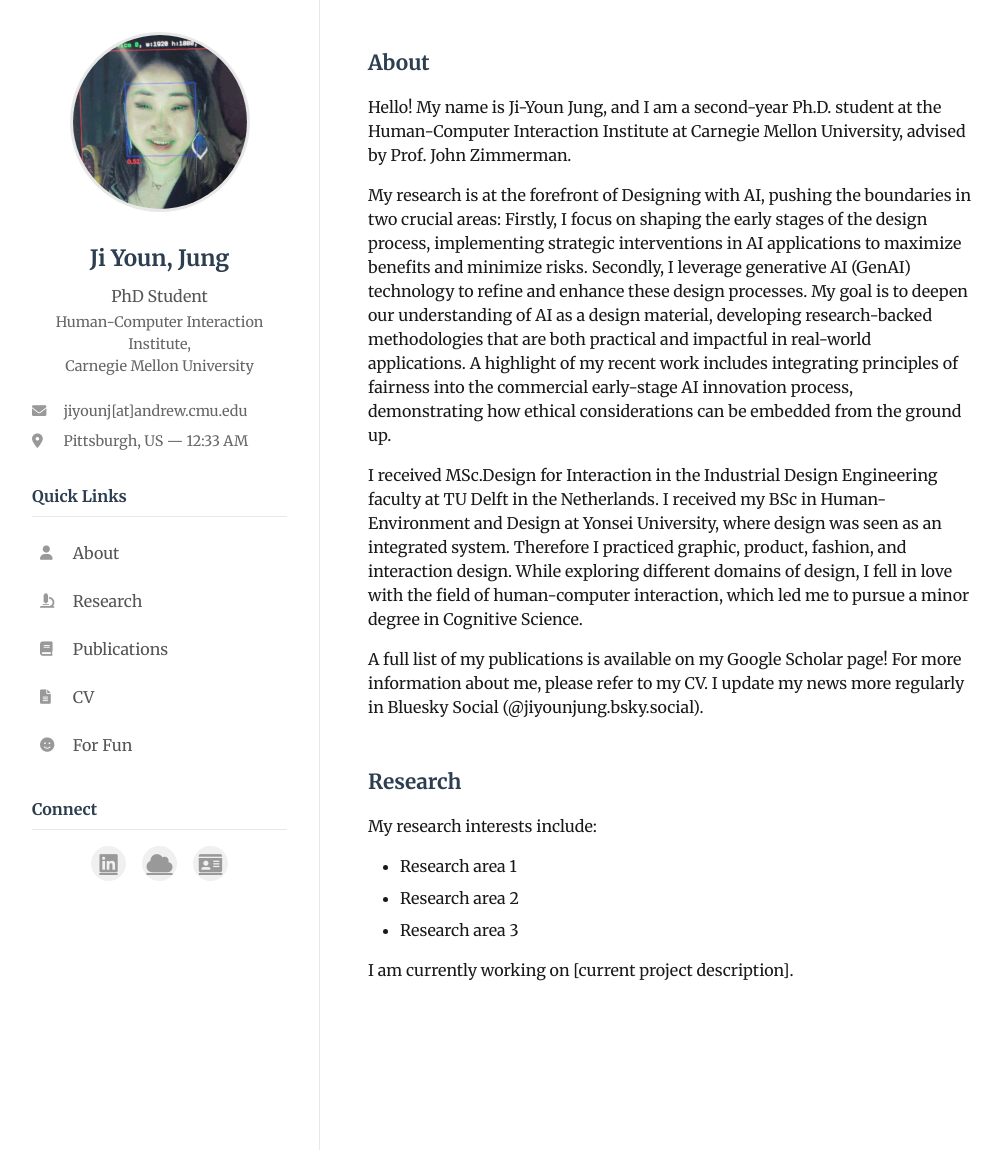
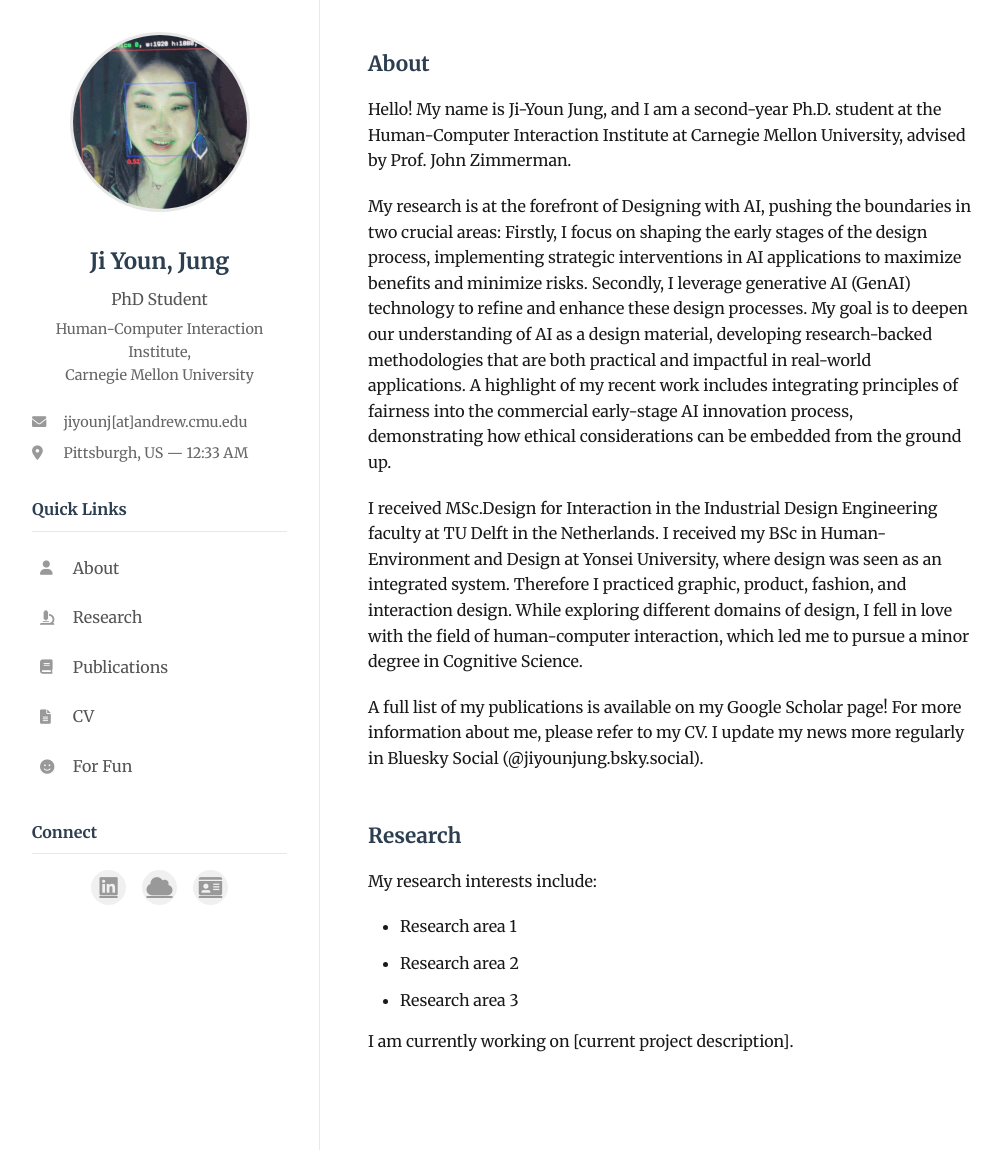
Before and after one commit to jiyoun-jung/jiyounjung, a Jekyll site: the page built from index.html, in a window 1280 px wide and 1150 px high. Shown: the whole window, without its empty margins (40-1041 px from the left). Built offline with Jekyll 4.4.1, drawn with Linux system fonts in a browser that asks for light colours; some web fonts are replaced.

Commit message:
line spacing

```diff
--- a/_includes/head.html
+++ b/_includes/head.html
@@ -1,7 +1,7 @@
   <meta charset="UTF-8">
   <meta name="viewport" content="width=device-width, initial-scale=1.0">
   <title>{% if page.title %}{{ page.title }} — {% endif %}{{ site.title }}</title>
-  <link rel="stylesheet" href="{{ '/styles.css' | relative_url }}">
+  <link rel="stylesheet" href="{{ '/styles.css' | relative_url }}?v=2">
   <link href="https://cdnjs.cloudflare.com/ajax/libs/font-awesome/6.0.0/css/all.min.css" rel="stylesheet">
   <link href="https://fonts.googleapis.com/css2?family=Inter:wght@300;400;500;600;700&display=swap" rel="stylesheet">
   <link href="https://fonts.googleapis.com/css2?family=JetBrains+Mono:wght@300;400;500;600&display=swap" rel="stylesheet">
--- a/styles.css
+++ b/styles.css
@@ -20,7 +20,7 @@ body {
 
     font-weight: 400;
     font-size: 1rem;
-    line-height: 1.5;
+    line-height: 1.6;
     color: #000000e6;
     background-color: #ffffff;
 }
@@ -217,8 +217,8 @@ body {
 .content-section p {
     font-size: 1rem;
     font-weight: 400;
-    line-height: 1.5;
-    margin-bottom: 1rem;
+    line-height: 1.6;
+    margin-bottom: 1.25rem;
     color: #000000e6;
 }
 
@@ -230,8 +230,8 @@ body {
 .content-section li {
     font-size: 1rem;
     font-weight: 400;
-    line-height: 1.5;
-    margin-bottom: 0.5rem;
+    line-height: 1.55;
+    margin-bottom: 0.75rem;
     color: #000000e6;
 }
 
```
